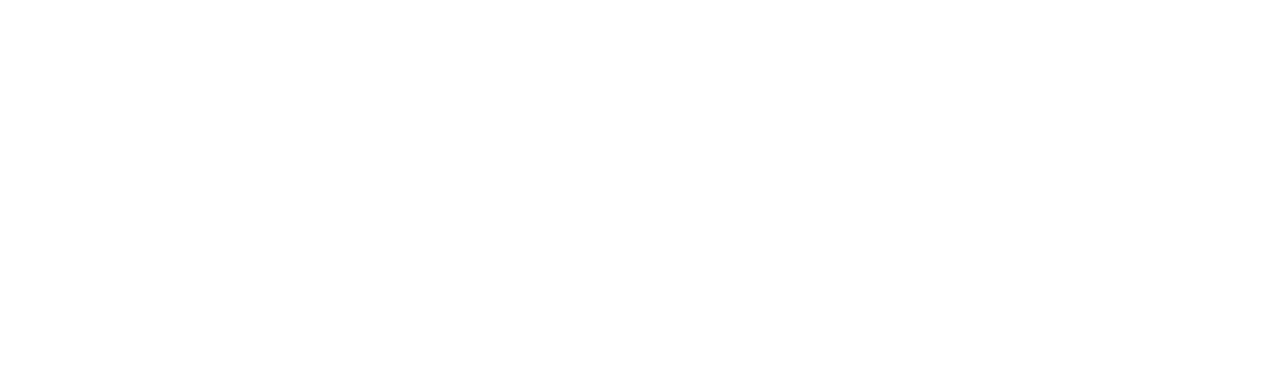
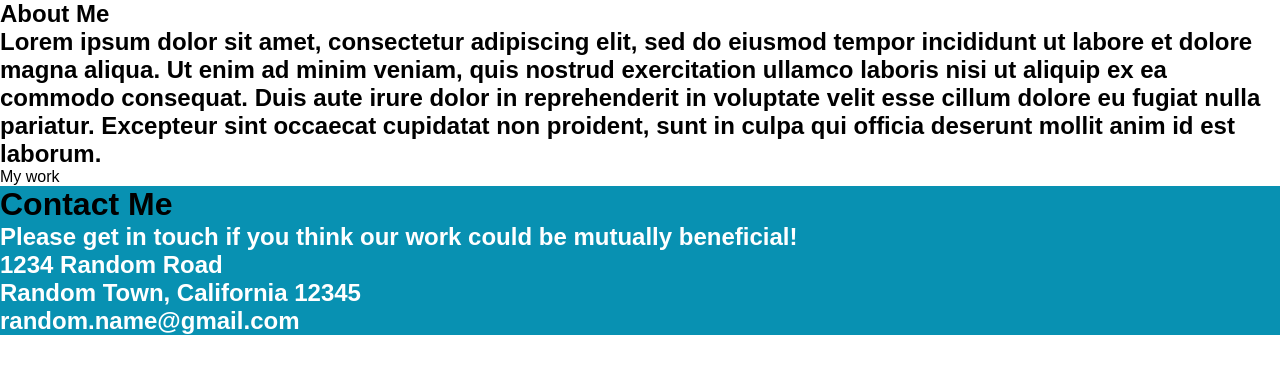
Before and after one commit to Noah-Gullo/homepage, a website built with webpack: page src/template.html in a window 1280 px wide. Built offline with nearby package versions, Linux system fonts and the light colour scheme.

Commit message:
feat: add some basic html elements

```diff
--- a/src/styles.css
+++ b/src/styles.css
@@ -4,3 +4,11 @@
   padding: 0px;
   font-family: Arial, Helvetica, sans-serif;
 }
+
+footer{
+  background-color: rgb(8, 145, 178);
+}
+
+footer div p{
+  color: white;
+}
--- a/src/template.html
+++ b/src/template.html
@@ -8,6 +8,32 @@
   </head>
 
   <body>
+    <div>
+      <h2>About Me<h2>
+      <p>Lorem ipsum dolor sit amet, consectetur adipiscing elit, sed do eiusmod tempor incididunt ut labore et dolore magna
+         aliqua. Ut enim ad minim veniam, quis nostrud exercitation ullamco laboris nisi ut aliquip ex ea commodo consequat.
+         Duis aute irure dolor in reprehenderit in voluptate velit esse cillum dolore eu fugiat nulla pariatur. Excepteur sint
+         occaecat cupidatat non proident, sunt in culpa qui officia deserunt mollit anim id est laborum.</p>
+    </div>
 
+    <div>
+      <p>My work</p>
+    </div>
+    <div id="projectGrid">
+
+    </div>
   </body>
+
+  <footer>
+    <div>
+      <h1>Contact Me<h2>
+      <p>Please get in touch if you think our work could be mutually beneficial!</p>
+      <p>1234 Random Road</p>
+      <p>Random Town, California 12345</p>
+      <p>random.name@gmail.com</p>
+    </div>
+    <div>
+
+    </div>
+  </footer>
 </html>
```
